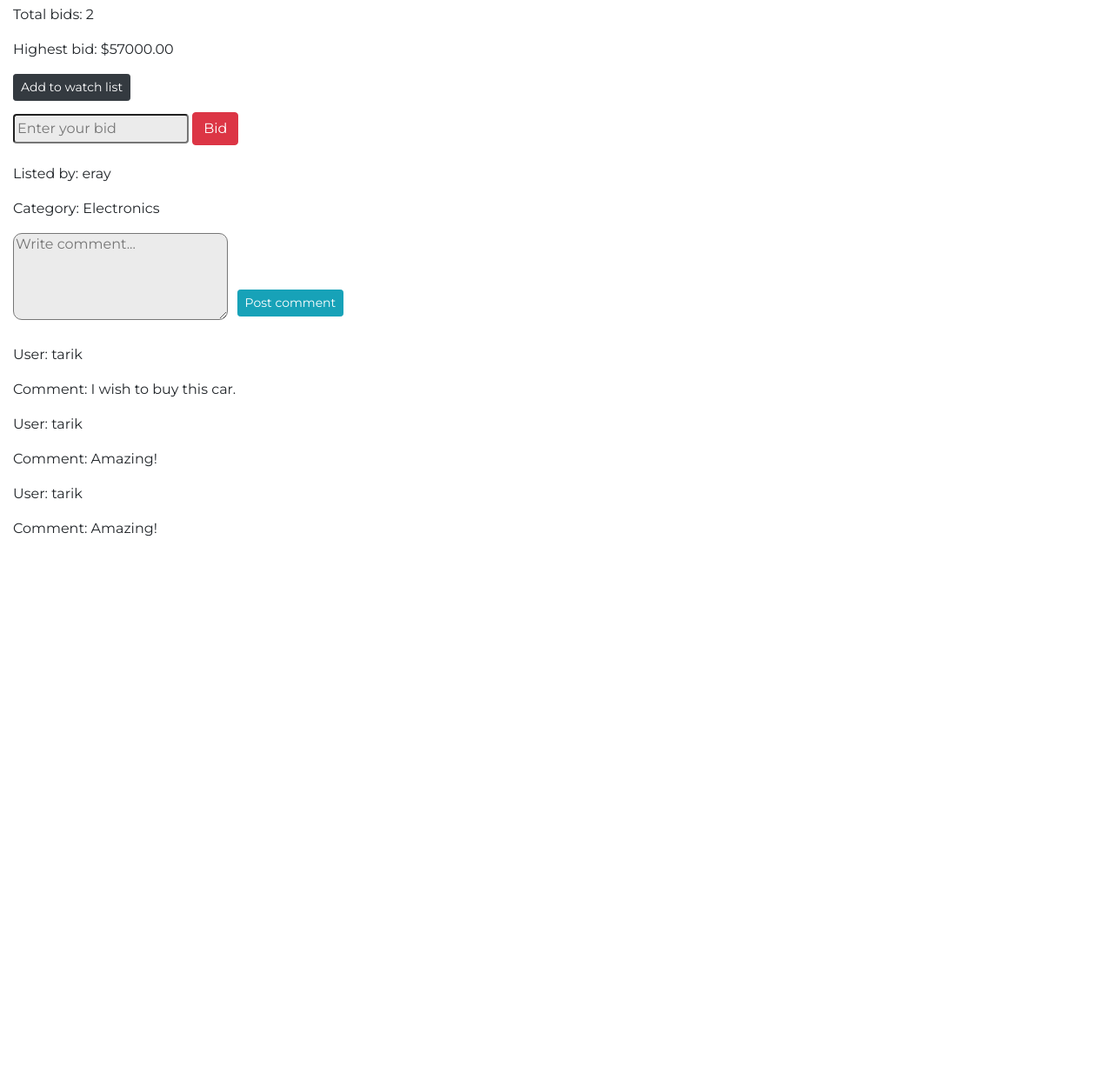
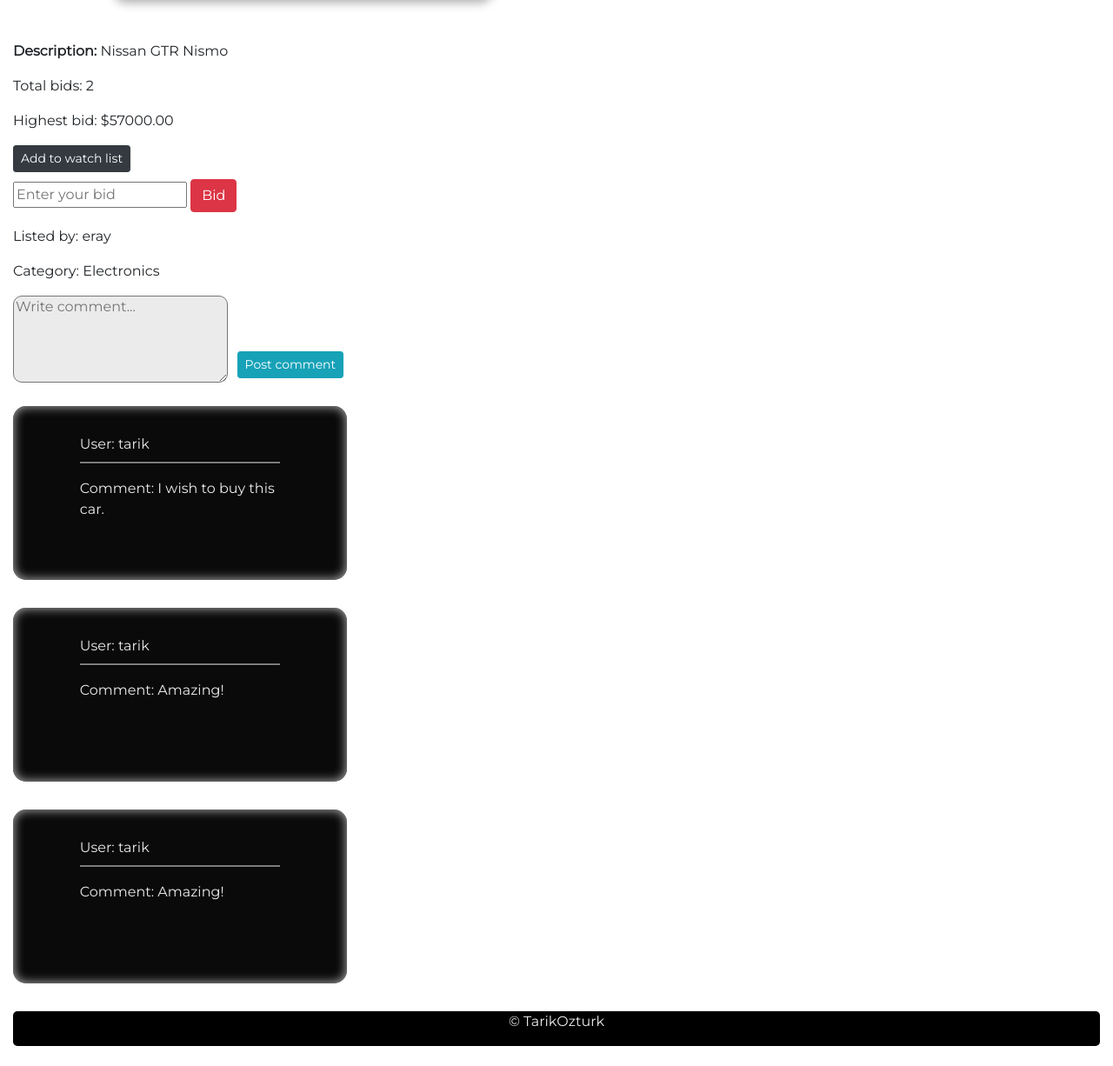
Before and after one commit to tarikozturk017/ecommerce-django, a Django app: a page that uses commerce/auctions/templates/auctions/layout.html in a window 1280 px wide. Shown: the part 588-1814 px from the top of the page at 87% size. Before the commit the page ends 1205 px from the top, so only its background shows below. Run offline with Django 3.2, Linux system fonts and the light colour scheme; a user stored in the database is signed in; data comes from the database, SQL or seed files in the repository; both versions use the stored data as it was after the commit; some libraries are stand-ins or nearby versions.

Commit message:
listing+ interface update

```diff
--- a/commerce/auctions/static/auctions/styles.css
+++ b/commerce/auctions/static/auctions/styles.css
@@ -14,10 +14,18 @@ img.img-index{
 }
 img.img-listing {
     width: auto;
-    height: 30vh;
-    border-radius: 5px;
+    height: 40vh;
+    border-radius: 10px;
     margin: 3vh 15vh;
-    box-shadow: 3px 4px rgba(45, 45, 45, 0.9);
+    box-shadow: 0px 0px 12px 4px #ababab;
+}
+img.img-listing:hover {
+    width: auto;
+    height: 43vh;
+    border-radius: 12px;
+    margin: 3vh 15vh;
+    box-shadow: 0px 0px 14px 5px #ababab;
+    transition: 0.5s;
 }
 a {
     color: rgb(24,24,24);
@@ -48,6 +56,7 @@ div.listing-body:hover{
     background-color: rgb(0, 0, 0);
     padding: 3vh 5vh;
     transition: all 1s ease-in-out;
+    box-shadow: 0px 3px 12px 10px #000000;
     padding-left: 10vw;
 }
 
@@ -62,7 +71,7 @@ div.body-listing:hover{
     color:rgb(235, 235, 235);
     background-color: rgb(0, 0, 0);
     transition: all 0.7s;
-    padding: 4px 6px;
+    padding: 4px 4px;
     top: 50%;
     height: 12vh;
     border-radius: 15px;
@@ -102,31 +111,84 @@ p.index-lisdesc {
     top: 50%;
     height: 12vh;
 }
+
+.comments{
+    padding: 2vh 3vw;
+    margin-bottom: 4vh;
+    border-radius: 15px;
+    box-shadow: inset 0px 0px 12px 1px #ababab;
+    color:rgb(235, 235, 235);
+    background-color: rgb(10,10,10);
+    width: 30vw;
+    height: 25vh;
+}
 .comments:hover{
+    /* padding: 2vh 3vw;
+    margin-bottom: 4vh;
+    border-radius: 15px; */
+    box-shadow: inset 0px 0px 12px 4px #ababab;
+    color:rgb(235, 235, 235);
+    background-color: rgb(10,10,10);
+    width: 30.5vw;
+    height: 26vh;
+    transition: 0.5s;
+}
+.comments>p{
+    margin: 2vh 3vw;
+}
+.comments>#user-name{
+    padding-bottom: 1vh;
+    border-bottom: ridge rgb(40, 40, 40);
+}
+
+/* .comments:hover{
     padding: 5px;
     border-radius: 15px;
     box-shadow: rgb(30, 30,30);
     color:rgb(235, 235, 235);
     background-color: rgb(10,10,10);
     transition: all 1.5s;
-}
+} */
 #watch_list_button{
     margin: 1vh 0;
 }
 #nav-btm{
-    height: 2vh;
+    height: 1.5vh;
     border-radius: 2px;
     background-color: rgb(0, 0, 0);
     margin-bottom: 5vh;
+    box-shadow: 0px 7px 8px 6px #000000;
 }
 
-input{
+.nav>li:hover {
+    color:rgb(235, 235, 235);
+    background-color: rgb(0, 0, 0);
+    transition: all 0.5s;
+
+    box-shadow: 0px 7px 8px 6px #000000;
+}
+
+.nav{
+    justify-content: space-between;
+}
+
+#create-form>div>input, select{
     background-color: rgb(235, 235, 235);
-    border-radius: 4px;
+    border-radius: 6px;
+    box-shadow: 0px 0px 7px 1px #ababab;
+    padding: 3px;
+    margin: 5px;
+    box-sizing: border-box;
+}
+.search{
+    background-color: rgb(235, 235, 235);
+    border-radius: 6px;
+    box-shadow: inset 0px 0px 3px 9x #c4c4c4;
+    padding: 3px 1vw;
+    /* float: right; */
+    text-align: left;
+    box-sizing: border-box;
 
-    padding: 3px;
-    margin: 5px 0;
-    box-sizing: border-box;
 }
 
 input::-webkit-outer-spin-button,
@@ -139,3 +201,24 @@ input::-webkit-inner-spin-button {
 input[type=number] {
   -moz-appearance: textfield;
 }
+
+footer{
+    position: relative;
+    margin-bottom: 1vh;
+    margin-top: 4vh;
+    bottom: 0;
+    height: 5vh;
+    text-align: center;
+    justify-content: center;
+    border-radius: 5px;
+    box-shadow: 0px 0px 3px 9x #c4c4c4;
+    background-color: rgb(0, 0, 0);
+    color:rgb(235, 235, 235);
+
+}
+footer a {
+    text-decoration: none;
+    /* box-shadow: 2px 3px rgb(235, 235, 235); */
+    background-color: rgb(0, 0, 0);
+    color:rgb(235, 235, 235);
+}
--- a/commerce/auctions/templates/auctions/create_listing.html
+++ b/commerce/auctions/templates/auctions/create_listing.html
@@ -3,7 +3,7 @@
 {% block body %}
 <h1 style="padding: 0vh 0vw 2vh 3vw;">Create Listing</h1>
 <div class="listing-body">
-<form action="{% url 'create_listing' %}" method="post" autocomplete="off">
+<form id="create-form" action="{% url 'create_listing' %}" method="post" autocomplete="off">
 
     {% csrf_token %}
     {{ form.as_div }}
--- a/commerce/auctions/templates/auctions/layout.html
+++ b/commerce/auctions/templates/auctions/layout.html
@@ -47,8 +47,11 @@
                 <input class="search" type="text" name="search" placeholder="Search Listing" autocomplete="off">
             </form>
         </ul>
+        <!-- <div class="search-container">
+        </div> -->
         <div id="nav-btm"></div>
         {% block body %}
         {% endblock %}
     </body>
+    <footer>&copy; <a href="https://github.com/tarikozturk017" target="_blank"> TarikOzturk</a></footer>
 </html>
--- a/commerce/auctions/templates/auctions/listing.html
+++ b/commerce/auctions/templates/auctions/listing.html
@@ -2,7 +2,7 @@
 
 {% block body %}
 <div class="listing-body">
-    <h2 style="padding-left: 18vh;">{{ listing.title }}</h2>
+    <h1 style="padding-left: 18vh;"> {{ listing.title }}</h1>
     {% if listing.image_url %}
         <div><img class="img-listing" src="{{ listing.image_url }}"></div>
     {% endif %}
@@ -70,14 +70,14 @@
         <input style="margin: 0vh 0vw 4vh 0.5vw;" type="submit" value="Post comment" class="btn btn-info btn-sm">
     </form>
     {% endif %}
-    <div class="comments">
     {% if listing.comment %}
-        {% for comment in listing.comment.all %}
-            <p>User: {{ comment.user }}</p>
+    {% for comment in listing.comment.all %}
+        <div class="comments">
+            <p id="user-name">User: {{ comment.user }}</p>
             <p>Comment: {{ comment.comment }}</p>
+        </div>
         {% endfor %}
     {% endif %}
-    </div>
 
 {% endblock %}
 </div>
--- a/commerce/auctions/views.py
+++ b/commerce/auctions/views.py
@@ -202,7 +202,6 @@ def search(request):
             "listing": listing
         })
         else:
-            print("\n\n\nASDADADASKLDJLAKDJLASKDJALDJSA")
             listings = Listing.objects.all()
             foundTitles = []
             for listing in listings:
```
Also changed, not shown: commerce/db.sqlite3.
